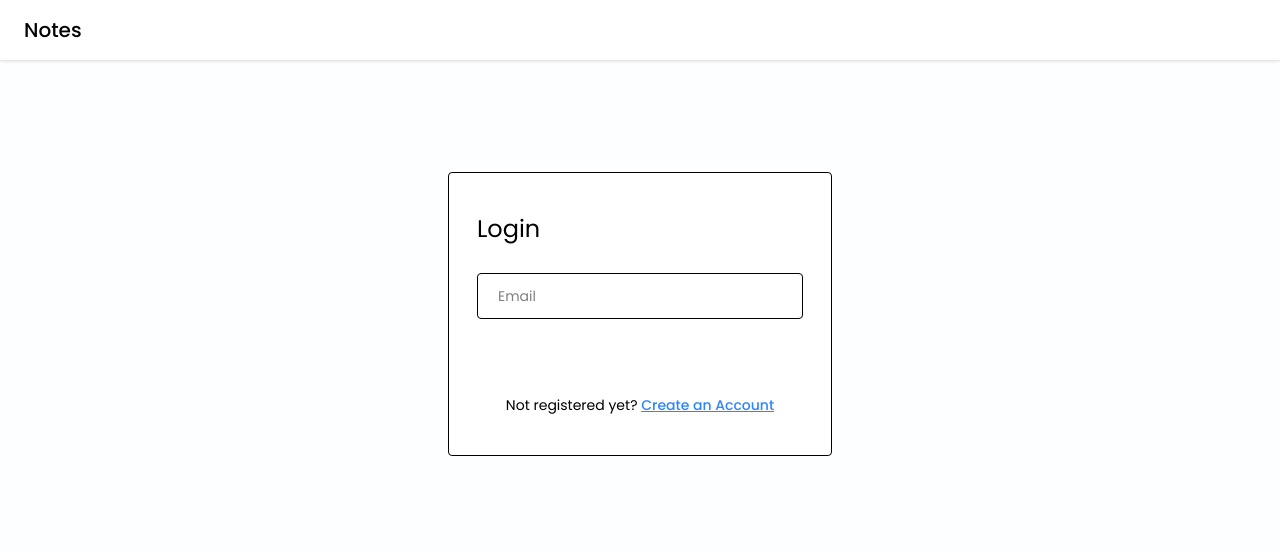
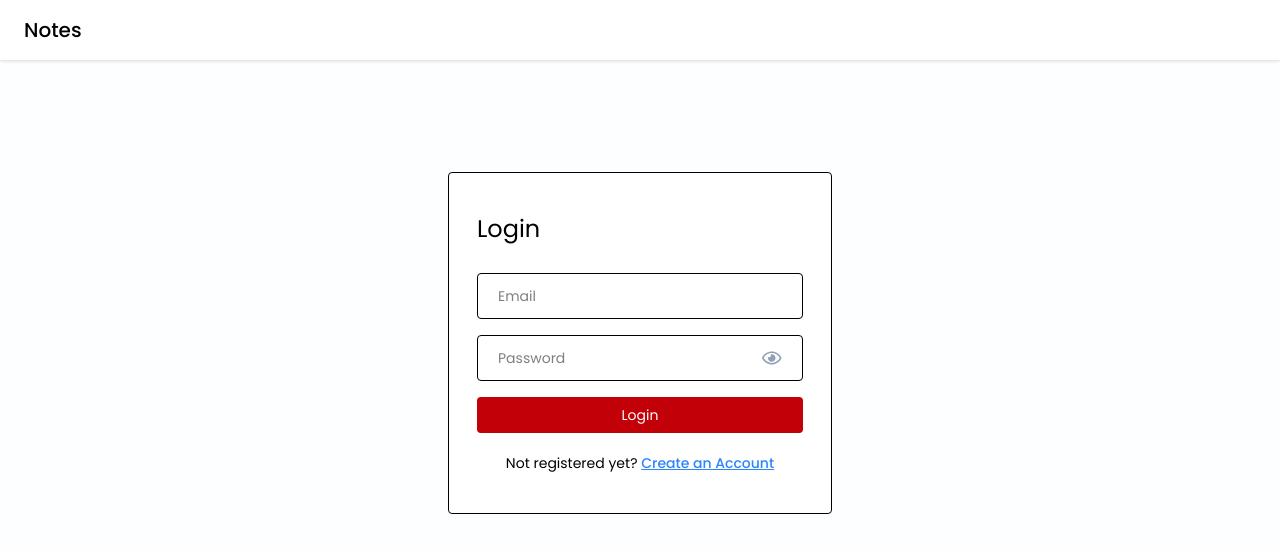
Before and after one commit to PrateekRajput12/NotesApp, a React app: page /login in a window 1280 px wide. Shown: the top 552 px of the page. Built offline with nearby package versions, Linux system fonts and the light colour scheme; the HTML template or start-up script is replaced by a standard one; a web font is replaced by a local one.

Commit message:
3rd commit password input

```diff
--- a/package.json
+++ b/package.json
@@ -13,6 +13,7 @@
     "@tailwindcss/vite": "^4.1.13",
     "react": "^19.1.1",
     "react-dom": "^19.1.1",
+    "react-icons": "^5.5.0",
     "react-router": "^7.9.3",
     "tailwindcss": "^4.1.13"
   },
--- /dev/null
+++ b/src/components/input/Passwordinput.jsx
@@ -0,0 +1,33 @@
+import React, { useState } from 'react'
+import { FaRegEye, FaRegEyeSlash } from 'react-icons/fa'
+const Passwordinput = ({ value, onChange, placeholder }) => {
+    const [isShowPassword, setIsShowPassword] = useState(false)
+
+    const toggleShowPassword = () => {
+        setIsShowPassword(!isShowPassword);
+    }
+    return (
+        <div className='flex items-center bg-transparent border-[1.5px] px-5 rounded mb-3 '>
+            <input
+                value={value}
+                onChange={onChange}
+                type={isShowPassword ? "text" : "password"}
+                placeholder={placeholder || "Password"}
+                className='w-full text-sm bg-transparent py-3 mr-3 rounded outline-none'
+            />
+            {
+                isShowPassword ? (<FaRegEye
+                    size={22}
+                    className="text-primary cursor-pointer"
+                    onClick={() => toggleShowPassword()}
+                />) : (<FaRegEye
+                    size={22}
+                    className="text-slate-400 cursor-pointer"
+                    onClick={() => toggleShowPassword()}
+                />)
+            }
+        </div>
+    )
+}
+
+export default Passwordinput
--- a/src/pages/Login/Login.jsx
+++ b/src/pages/Login/Login.jsx
@@ -1,19 +1,47 @@
-import React from 'react'
+import React, { useState } from 'react'
 import Navbar from '../../components/Navbar/Navbar'
 import { Link } from 'react-router'
+import Passwordinput from '../../components/input/Passwordinput'
+import { validateEmail } from '../../utils/helper'
 
 const Login = () => {
+
+    const [email, setEmail] = useState("");
+    const [password, setPassword] = useState("");
+    const [error, setError] = useState(null)
+    const handleLogin = async (e) => {
+        e.preventDefault()
+
+        if (!validateEmail(email)) {
+            setError("Please enter a valid email address.");
+            return;
+        }
+
+        if (!password) {
+            setError("Please enter the password")
+            return
+        }
+        setError("")
+        // Login Api Call
+    }
     return (
         <div>
             <Navbar />
 
             <div className='flex items-center justify-center mt-28'>
                 <div className='w-96 border rounded bg-white px-7 py-10 '>
-                    <form onSubmit={() => { }}>
+                    <form onSubmit={handleLogin}>
                         <h4 className='text-2xl mb-7'>Login</h4>
-                        <input type='text' placeholder='Email' className='input-box' required />
 
-                        <button type='submit' className='btn-primary'>Login</button>
+                        <input type='text' placeholder='Email' className='input-box'
+                            value={email}
+                            onChange={(e) => setEmail(e.target.value)}
+                        />
+                        <Passwordinput value={password} onChange={(e) => setPassword(e.target.value)} />
+
+                        {error && <p className='text-red-500 text-xs pb-1'>{error}</p>}
+
+                        <button type='submit' className='btn-primary bg-red-700'>Login</button>
 
                         <p className='text-sm text-center mt-4'>Not registered yet?{" "}
                             <Link to="/signup" className='font-medium text-primary underline'>Create an Account</Link>
--- /dev/null
+++ b/src/utils/helper.js
@@ -0,0 +1,4 @@
+export const validateEmail = (email) => {
+    const regex = /^[^\s@]+@[^\s@]+\.[^\s@]+$/;
+    return regex.test(email)
+}
```
Also changed, not shown: 2 other files (tests, documents, lock files or other folders).
